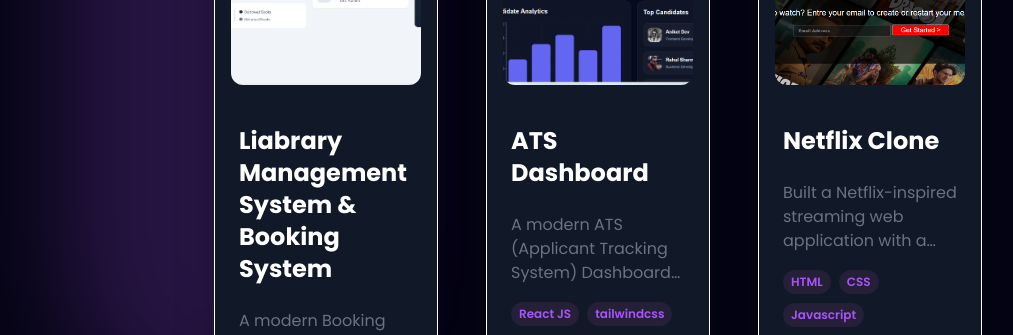
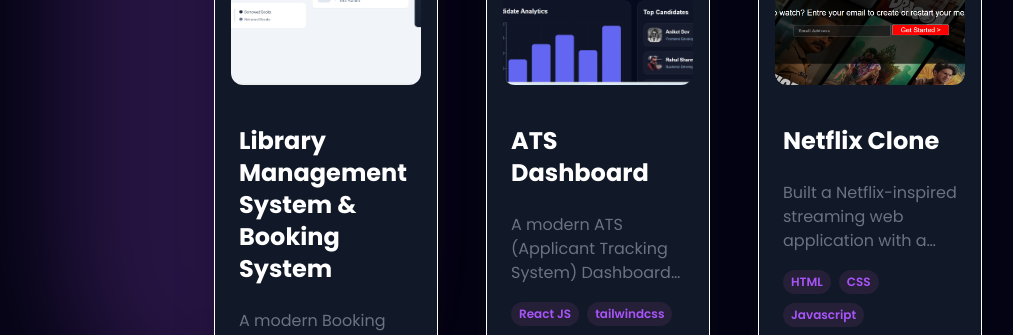
Before and after one commit to buildsbyaniket/myportfolio, a React (Vite) app: page / in a window 1280 px wide. Shown: the part 2640-2975 px from the top of the page, without its empty margins (42-1055 px from the left). Built offline with nearby package versions, Linux system fonts and the light colour scheme.

Commit message:
Updated portfolio design

```diff
--- a/src/constants.js
+++ b/src/constants.js
@@ -206,7 +206,7 @@
 export const projects = [
   {
     id: 0,
-    title: "Liabrary Management System & Booking System",
+    title: "Library Management System & Booking System",
     description:
       "A modern Booking System designed to manage reservations, scheduling, and user bookings efficiently. The platform provides real-time booking management, secure user interactions, responsive UI, and streamlined workflows for handling appointments or service reservations..",
     image: githubdetLogo,
```
